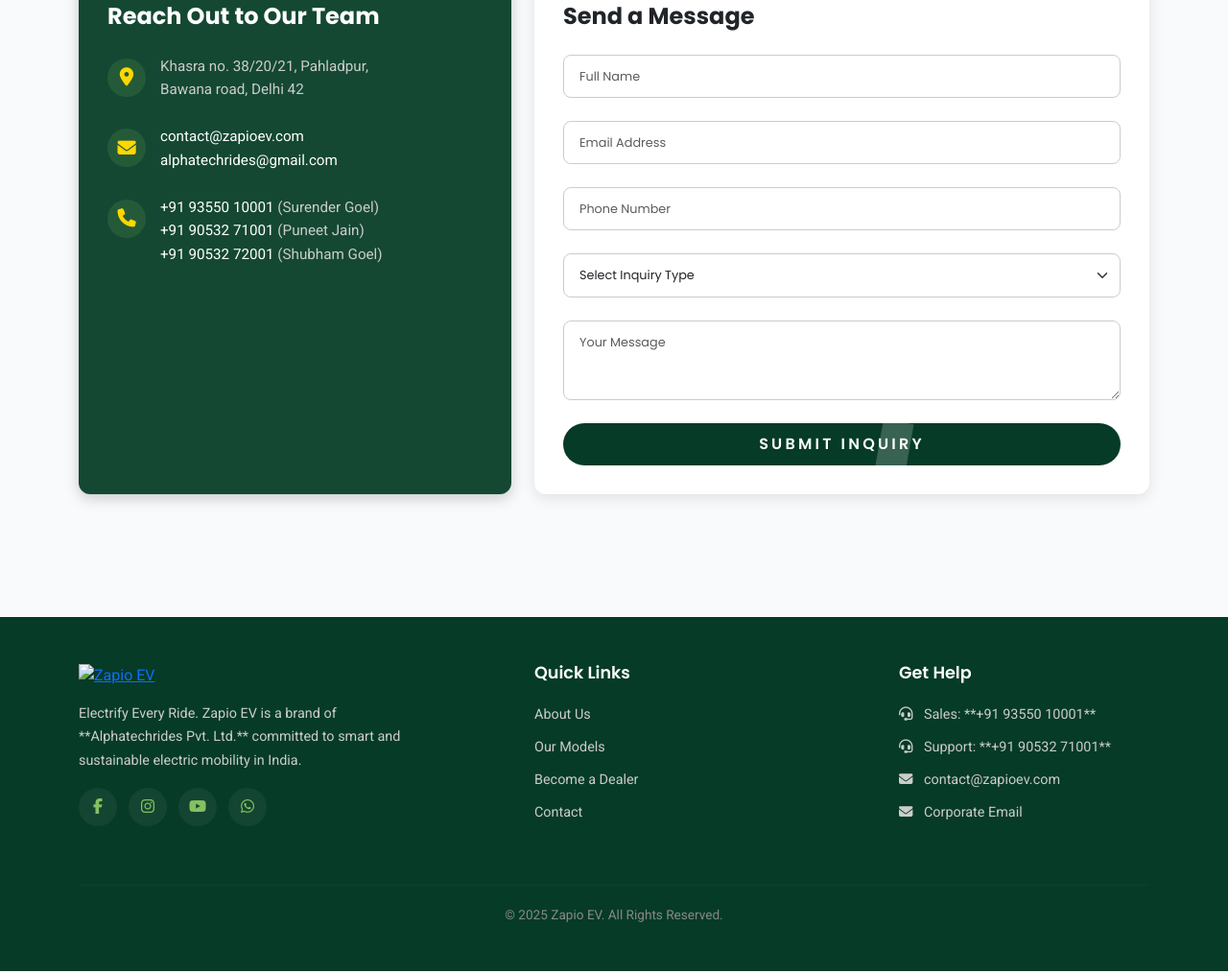
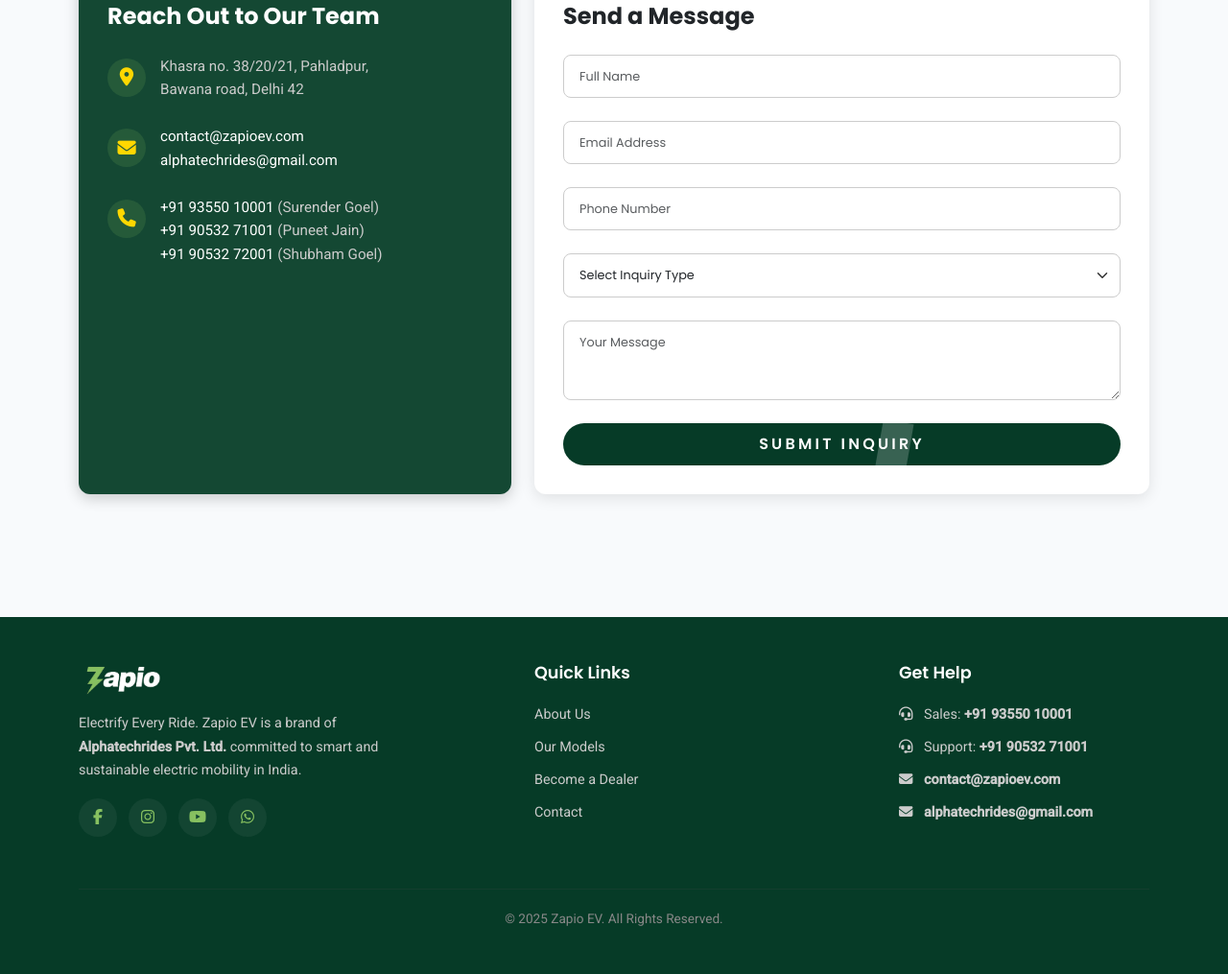
Before and after one commit to HARSH-VARDHAN-MISHRA/zapio-ev, a plain HTML site: page index.html in a window 1280 px wide. Shown: the part 4618-5633 px from the top of the page at 96% size. Drawn offline with nearby package versions, Linux system fonts and the light colour scheme.

Commit message:
Update index.html

```diff
--- a/index.html
+++ b/index.html
@@ -6,17 +6,30 @@
     <meta name="viewport" content="width=device-width, initial-scale=1.0">
     <title>Zapio EV - Electrify Every Ride</title>
 
-    <meta name="keywords" content="">
-    <meta name="author" content="">
-    <meta name="description" content="">
+   <!-- SEO Meta Tags -->
+   <meta name="description" content="Zapio EV by Alphatechrides Pvt. Ltd. is dedicated to providing smart, sustainable electric vehicles in India. Electrify every ride with innovation and style.">
+   <meta name="keywords" content="Zapio EV, electric vehicles, EV India, Alphatechrides, electric scooters, sustainable mobility, smart transportation, EV dealership">
+   <meta name="author" content="Alphatechrides Pvt. Ltd.">
 
-    <!-- Open Graph / Facebook -->
-    <meta property="og:image" content="">
-    <meta property="og:type" content="">
-    <meta property="og:url" content="">
-    <meta property="og:title" content="">
-    <meta property="og:description" content="">
+   <!-- Open Graph / Facebook Meta Tags -->
+   <meta property="og:title" content="Zapio EV - Electrify Every Ride">
+   <meta property="og:description" content="Discover the future of smart and sustainable mobility with Zapio EV. Join India's electric vehicle revolution.">
+   <meta property="og:image" content="https://zapioev.com/assets/images/logo.png">
+   <meta property="og:url" content="https://zapioev.com/">
+   <meta property="og:type" content="website">
+   <meta property="og:site_name" content="Zapio EV">
 
+
+   <!-- Twitter Card (Optional but Recommended) -->
+   <meta name="twitter:card" content="summary_large_image">
+   <meta name="twitter:title" content="Zapio EV - Electrify Every Ride">
+   <meta name="twitter:description" content="Smart, sustainable electric mobility solutions by Zapio EV.">
+   <meta name="twitter:image" content="https://zapioev.com/assets/images/og-image.jpg">
+   <meta name="twitter:site" content="@zapioev">
+   <meta name="twitter:creator" content="@zapioev">
+
+   <!-- Favicon -->
+   <link rel="icon" href="./assets/images/favicon.png" type="image/png">
 
 
     <!-- Bootstrap -->
@@ -662,23 +675,27 @@
         <div class="container">
             <div class="row">
 
+                <!-- Logo and About -->
                 <div class="col-md-4 mb-4">
                     <a href="#header" class="logo footer-logo-v3 mb-3 d-block">
-                        <img src="./assets/images/l" alt="Zapio EV">
+                        <img src="./assets/images/logo.png" alt="Zapio EV">
                     </a>
                     <p class="footer-text-v3">
-                        Electrify Every Ride. Zapio EV is a brand of **Alphatechrides Pvt. Ltd.** committed to smart and
-                        sustainable electric mobility in India.
+                        Electrify Every Ride. Zapio EV is a brand of <strong>Alphatechrides Pvt. Ltd.</strong> committed
+                        to smart and sustainable electric mobility in India.
                     </p>
                     <div class="social-icons-v3 mt-3">
                         <a href="#" class="social-icon-footer-v3"><i class="fab fa-facebook-f"></i></a>
                         <a href="#" class="social-icon-footer-v3"><i class="fab fa-instagram"></i></a>
                         <a href="#" class="social-icon-footer-v3"><i class="fab fa-youtube"></i></a>
                         <a href="https://api.whatsapp.com/send?phone=919053271001" target="_blank"
-                            class="social-icon-footer-v3"><i class="fab fa-whatsapp"></i></a>
+                            class="social-icon-footer-v3">
+                            <i class="fab fa-whatsapp"></i>
+                        </a>
                     </div>
                 </div>
 
+                <!-- Quick Links -->
                 <div class="col-md-4 offset-md-1 mb-4">
                     <h5 class="footer-heading-v3">Quick Links</h5>
                     <ul class="footer-links-v3">
@@ -689,20 +706,34 @@
                     </ul>
                 </div>
 
-
+                <!-- Contact Info -->
                 <div class="col-md-3 mb-4">
                     <h5 class="footer-heading-v3">Get Help</h5>
                     <ul class="footer-links-v3 footer-contact-details">
-                        <li><a href="tel:+919355010001"><i class="fas fa-headset me-2"></i> Sales: **+91 93550
-                                10001**</a>
+                        <li>
+                            <a href="tel:+919355010001">
+                                <i class="fas fa-headset me-2"></i>
+                                Sales: <strong>+91 93550 10001</strong>
+                            </a>
                         </li>
-                        <li><a href="tel:+919053271001"><i class="fas fa-headset me-2"></i> Support: **+91 90532
-                                71001**</a>
+                        <li>
+                            <a href="tel:+919053271001">
+                                <i class="fas fa-headset me-2"></i>
+                                Support: <strong>+91 90532 71001</strong>
+                            </a>
                         </li>
-                        <li><a href="mailto:contact@zapioev.com"><i class="fas fa-envelope me-2"></i>
-                                contact@zapioev.com</a></li>
-                        <li><a href="mailto:alphatechrides@gmail.com"><i class="fas fa-envelope me-2"></i> Corporate
-                                Email</a></li>
+                        <li>
+                            <a href="mailto:contact@zapioev.com">
+                                <i class="fas fa-envelope me-2"></i>
+                                <strong>contact@zapioev.com</strong>
+                            </a>
+                        </li>
+                        <li>
+                            <a href="mailto:alphatechrides@gmail.com">
+                                <i class="fas fa-envelope me-2"></i>
+                                <strong>alphatechrides@gmail.com</strong>
+                            </a>
+                        </li>
                     </ul>
                 </div>
             </div>
@@ -714,6 +745,22 @@
             </div>
         </div>
     </footer>
+
+
+
+
+
+    <!-- Fixed Bottom Mobile Buttons -->
+    <div class="mobile-fixed-buttons d-md-none">
+        <a href="tel:+919053271001" class="mobile-btn call-btn">
+            <i class="fas fa-phone me-2"></i> Call
+        </a>
+        <a href="https://api.whatsapp.com/send?phone=919053271001" target="_blank" class="mobile-btn whatsapp-btn">
+            <i class="fab fa-whatsapp me-2"></i> WhatsApp
+        </a>
+    </div>
+
+
 
     <script>
         document.getElementById('currentYear').textContent = new Date().getFullYear();
```
